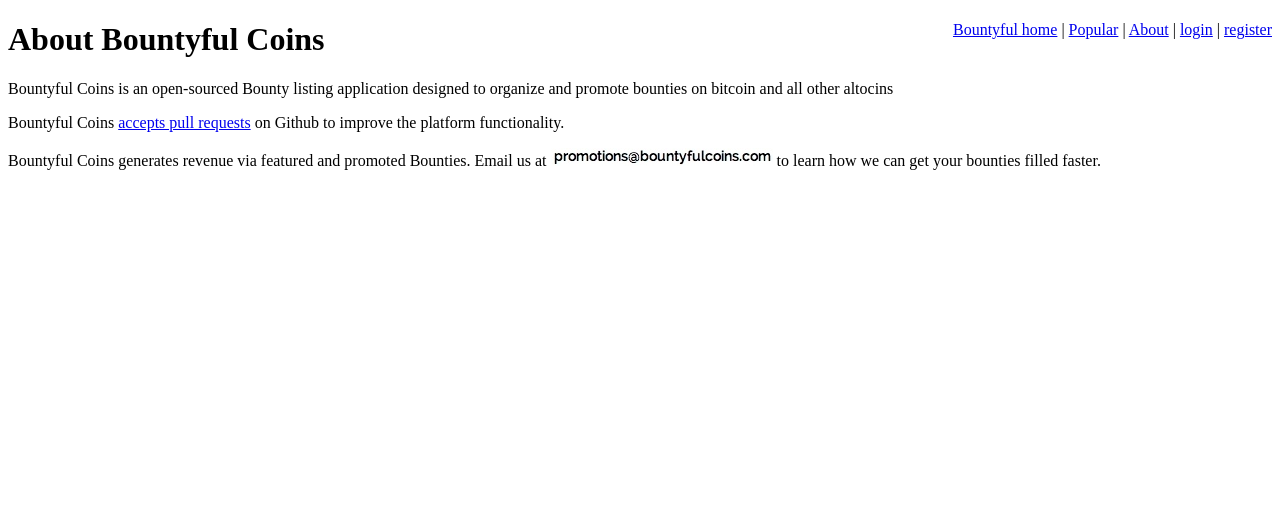
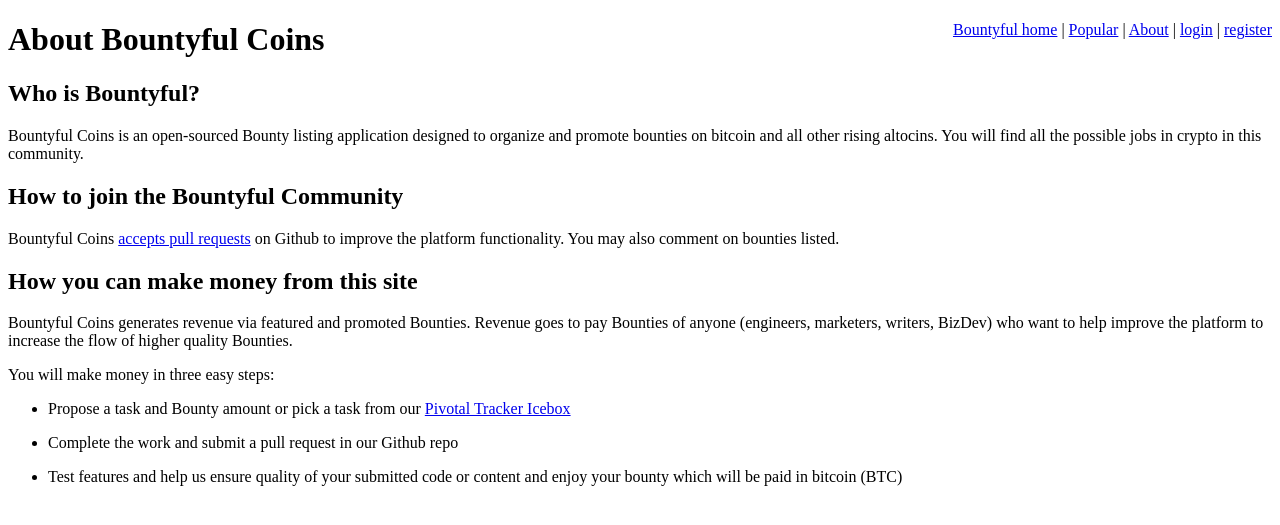
Before and after one commit to slick666/bountyfulcoins, a Django app: page /about/ in a window 1280 px wide. Shown: the top 525 px of the page. Run offline with Django 3.2, Linux system fonts and the light colour scheme.

Commit message:
Added New Content for About Page and Home Page [(FINISHES) #66919698]

```diff
--- a/bountyfulcoins/templates/about.html
+++ b/bountyfulcoins/templates/about.html
@@ -4,7 +4,15 @@
 {% block title %}About Bountyful Coins{% endblock %}
 {% block head %}About Bountyful Coins{% endblock %}
 {% block content %}
-<p>Bountyful Coins is an open-sourced Bounty listing application designed to organize and promote bounties on bitcoin and all other altocins</p>
-<p>Bountyful Coins <a href="https://github.com/bountyful/bountyfulcoins">accepts pull requests</a> on Github to improve the platform functionality.<br />
-<p>Bountyful Coins generates revenue via featured and promoted Bounties. Email us at <img src="{% static "/site_media/images/promotion_email_address.jpg" %}"></a> to learn how we can get your bounties filled faster.
+<H2> Who is Bountyful?</H2>
+<p>Bountyful Coins is an open-sourced Bounty listing application designed to organize and promote bounties on bitcoin and all other rising altocins. You will find all the possible jobs in crypto in this community.
+<H2> How to join the Bountyful Community</H2>
+<p>Bountyful Coins <a href="https://github.com/bountyful/bountyfulcoins">accepts pull requests</a> on Github to improve the platform functionality. You may also comment on bounties listed.</p>
+<H2>How you can make money from this site</H2>
+<p>Bountyful Coins generates revenue via featured and promoted Bounties. Revenue goes to pay Bounties of anyone (engineers, marketers, writers, BizDev) who want to help improve the platform to increase the flow of higher quality Bounties.</P>
+<p>You will make money in three easy steps:
+	<UL>
+		<LI>Propose a task and Bounty amount or pick a task from our <a href="https://www.pivotaltracker.com/s/projects/1025406" target=_new>Pivotal Tracker Icebox</a> </LI>
+		<LI>Complete the work and submit a pull request in our Github repo</LI>
+		<LI>Test features and help us ensure quality of your submitted code or content and enjoy your bounty which will be paid in bitcoin (BTC)</LI>
 {% endblock %}
--- a/bountyfulcoins/templates/main_page.html
+++ b/bountyfulcoins/templates/main_page.html
@@ -12,6 +12,8 @@
 			You need to <a href="{% url 'auth_login' %}">login</a>
 			before you can post and share bounties. </p>
 	{% endif %}
+	<STRONG>boun·ty</STRONG> (noun)
+	<br>Definition: good things that are given or provided freely and in large amounts.
 	<hr>
 	{% include "total_bounties.html" %}
 	<hr>
```
